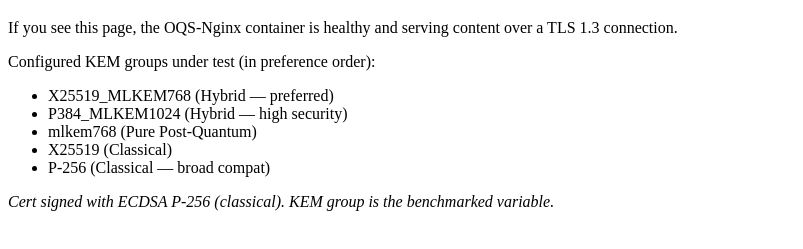
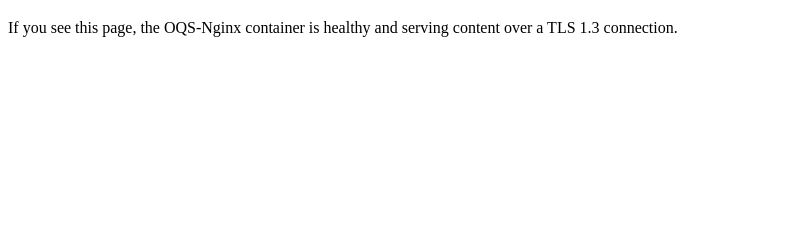
Before and after one commit to bluefish7391/pqc-research, a plain HTML site: page sandbox/automate/pqc-poc/nginx/index.html in a window 1280 px wide. Shown: the part 61-310 px from the top of the page, without its empty margins (0-803 px from the left). Drawn offline with Linux system fonts and the light colour scheme.

Commit message:
feat: update index file to be slightly more relevant to current endeavor

```diff
--- a/sandbox/automate/pqc-poc/nginx/index.html
+++ b/sandbox/automate/pqc-poc/nginx/index.html
@@ -10,15 +10,6 @@
     <h1>KD Protocol Benchmarking PoC — TLS 1.3 Endpoint</h1>
     <p>If you see this page, the OQS-Nginx container is healthy and
         serving content over a TLS 1.3 connection.</p>
-    <p>Configured KEM groups under test (in preference order):</p>
-    <ul>
-        <li>X25519_MLKEM768 (Hybrid — preferred)</li>
-        <li>P384_MLKEM1024 (Hybrid — high security)</li>
-        <li>mlkem768 (Pure Post-Quantum)</li>
-        <li>X25519 (Classical)</li>
-        <li>P-256 (Classical — broad compat)</li>
-    </ul>
-    <p><em>Cert signed with ECDSA P-256 (classical). KEM group is the benchmarked variable.</em></p>
 </body>
 
 </html>
```
